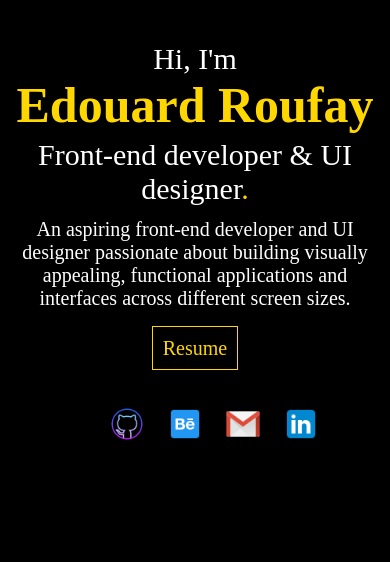
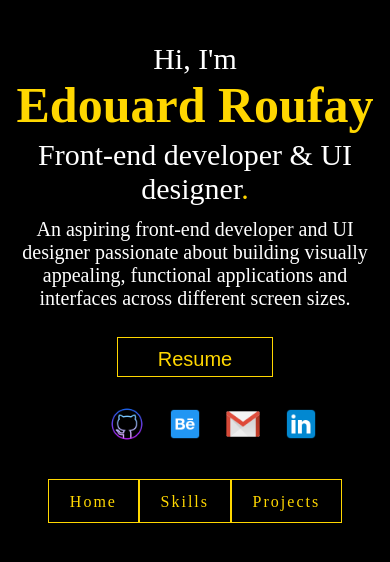
Before and after one commit to emr404/Portfolio, a plain HTML site: page index.html in a window 390 px wide. Drawn offline with Linux system fonts and the light colour scheme.

Commit message:
Added navigation to small screen sizes

```diff
--- a/index.html
+++ b/index.html
@@ -19,7 +19,7 @@
                 across different screen sizes.
             </p>
             <div class="resume-socials">
-                <div class="resumeBtn"> <a href="#" target="_blank">Resume</a></div>
+                <button class="resumeBtn"> <a href="#" target="_blank">Resume</a></button>
                 <ul class="socials">
                     <li> <a href="#" target="_blank"><img src="./images/github.png" alt=""> </a> </li>
                     <li> <a href="#" target="_blank"><img src="./images/behance.png" alt=""> </a> </li>
@@ -30,5 +30,13 @@
 
         </div>
     </div>
+
+    <nav class="navigation">
+        <ul class="nav-buttons">
+            <li> <a href="#home">Home</a> </li>
+            <li> <a href="#skills">Skills</a> </li>
+            <li> <a href="#projects">Projects</a> </li>
+        </ul>
+    </nav>
 </body>
 </html>
--- a/scss/_small.scss
+++ b/scss/_small.scss
@@ -41,16 +41,20 @@
             margin-top: 7%;
 
             .resumeBtn {
-                width: 50%;
+                width: 40vw;
                 height: 40px;
                 font-size: 16px;
+                background-color: black;
+                border: none;
+                padding: 10px 7px;
+                font-size: 20px;
+                border: 1px solid $accentColor;
 
                 a {
                     text-decoration: none;
-                    border: 1px solid $accentColor;
+
                     color: gold;
-                    padding: 10px 10px;
-                    font-size: 20px;
+
                 }
 
                 a:hover {
@@ -96,4 +100,39 @@
         }
 
     }
+
+    .navigation {
+        position: sticky;
+        top: 0;
+        margin: auto;
+        margin-top: 4vh;
+
+
+        .nav-buttons {
+            display: flex;
+            align-items: center;
+            justify-content: center;
+            width: 90%;
+            margin: auto;
+        }
+
+        a {
+            color: $accentColor;
+            text-decoration: none;
+            align-items: center;
+            border: 1px solid $accentColor;
+            background: black;
+            text-align: center;
+            padding: 0.8em 1.3em;
+            font-size: 1em;
+            letter-spacing: 2px;
+        }
+
+        a:hover {
+            color: $backgroundColor;
+            background-color: $accentColor;
+            transition: 1s;
+        }
+
+    }
 }
--- a/scss/style.scss
+++ b/scss/style.scss
@@ -11,7 +11,9 @@ $backgroundColor: black;
     text-decoration: none;
     outline: none;
 }
-body{
+
+body {
     background-color: $backgroundColor;
 }
-@import './small'
+
+@import './small';
```
Also changed, not shown: scss/style.css.
